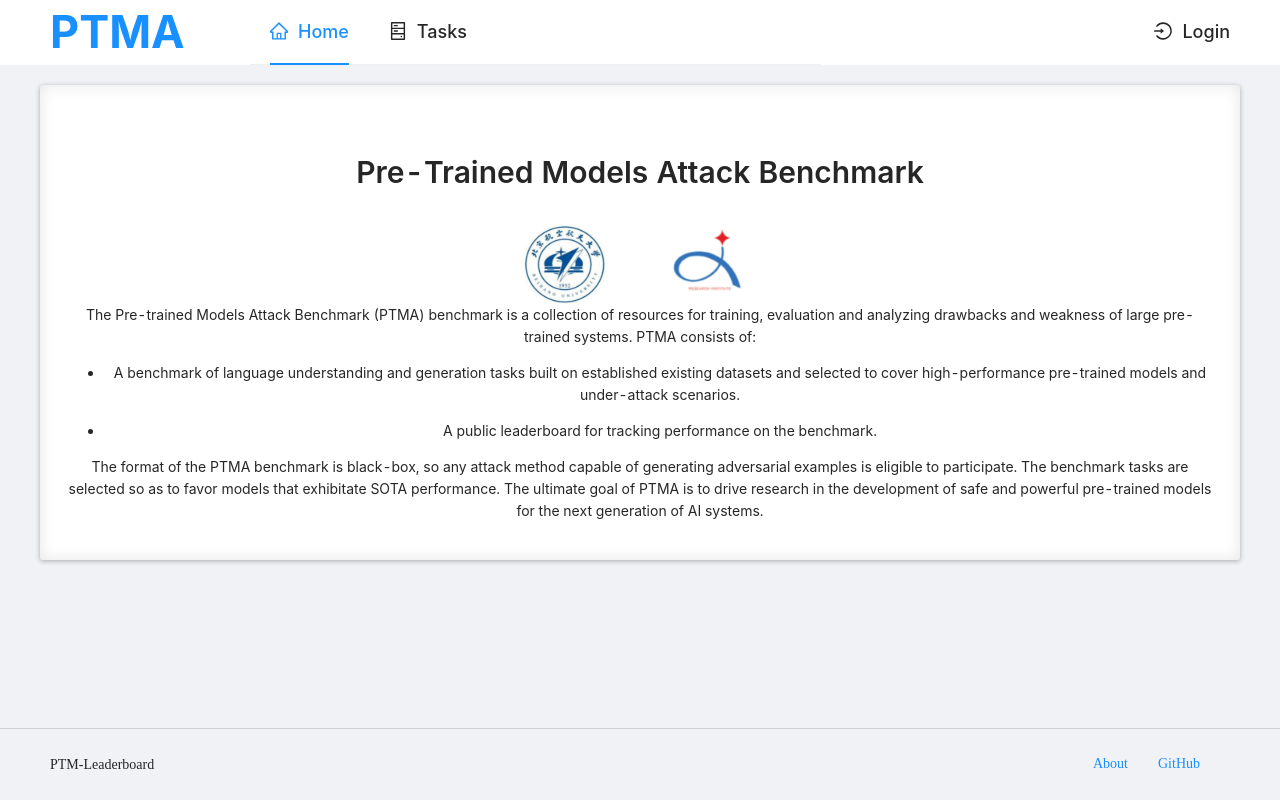
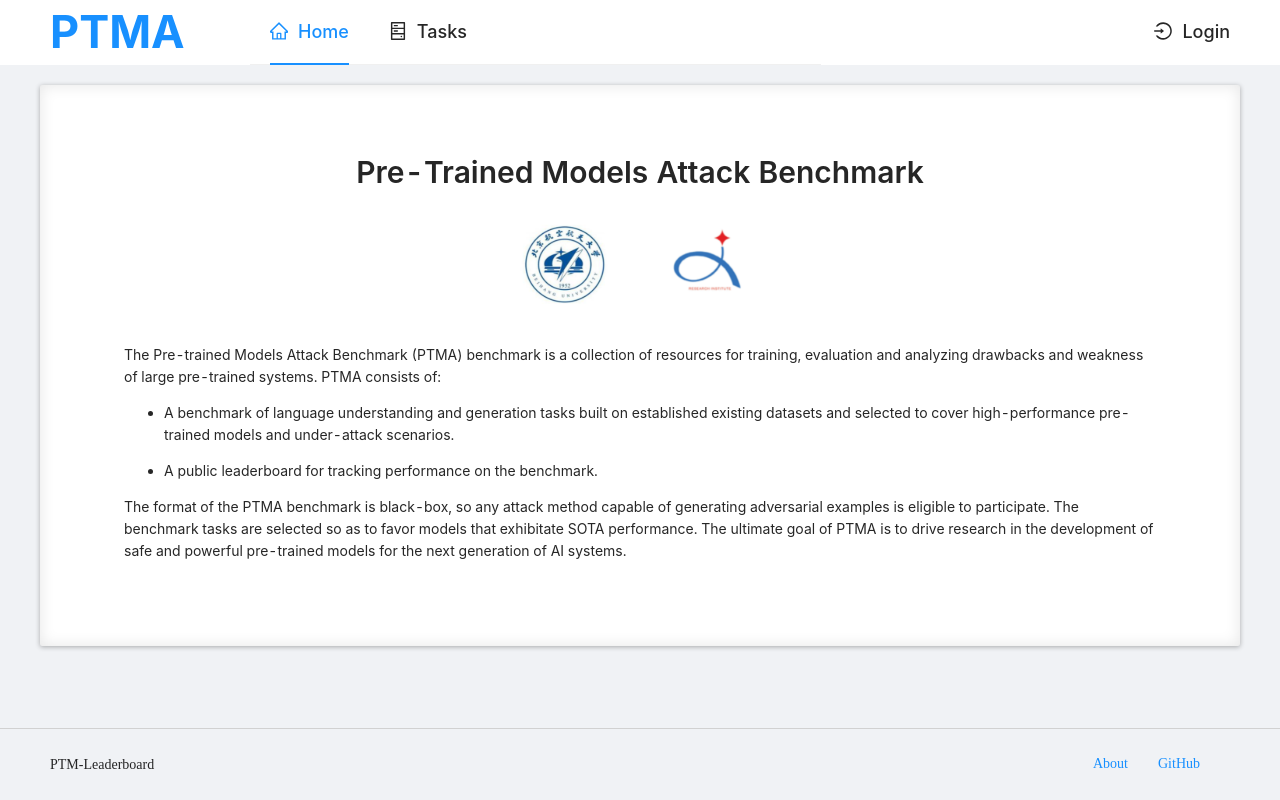
Before and after one commit to lbaf23/ptm-leaderboard, a React (Create React App) app in the folder web/: page /home in a window 1280 px wide. Built offline with nearby package versions, Linux system fonts and the light colour scheme; no server answers.

Commit message:
fix: home

```diff
--- a/web/src/pages/home/Home.jsx
+++ b/web/src/pages/home/Home.jsx
@@ -4,7 +4,6 @@ import {Card, Image} from "antd";
 import img from "../../assets/index-logo.svg"
 import "./index.css"
 
-import HomeBackend from "../../backend/HomeBackend";
 import homeMarkdown from "../../assets/home.md";
 import remarkGfm from "remark-gfm";
 import ReactMarkdown from "react-markdown";
@@ -32,10 +31,12 @@ function Home() {
     >
       <div className="title">Pre-Trained Models Attack Benchmark</div>
       <Image src={img} preview={false} className="image"/>
-      <ReactMarkdown
-        children={md}
-        remarkPlugins={[remarkGfm]}
-      />
+      <div style={{textAlign: 'left', marginTop: '40px', marginBottom: '60px', marginLeft: '60px', marginRight: '60px'}}>
+        <ReactMarkdown
+          children={md}
+          remarkPlugins={[remarkGfm]}
+        />
+      </div>
       {/*<div style={{textAlign: 'right'}}>
         {editing ?
           <Button loading={saving} type="text" icon={<SaveOutlined />} onClick={handleSave}/> :
--- a/web/src/pages/tasks/component/Tips.jsx
+++ b/web/src/pages/tasks/component/Tips.jsx
@@ -4,8 +4,7 @@ import ReactMarkdown from "react-markdown";
 import remarkMath from "remark-math";
 import rehypeKatex from "rehype-katex";
 import remarkGfm from 'remark-gfm'
-
-import React from "react";
+import React, {lazy} from "react";
 
 const {Panel} = Collapse
 
```
